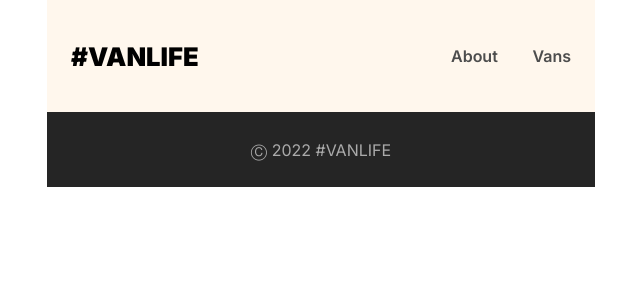
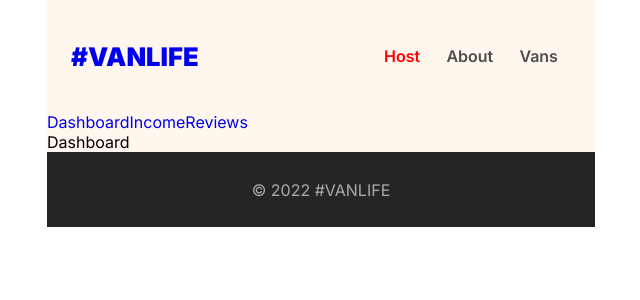
Before and after one commit to djzib0/van_life-full-stack-app-frontend, a React (Create React App) app: page /host in a window 1280 px wide. Shown: the top 300 px of the page, without its empty margins (319-959 px from the left). Built offline with nearby package versions, Linux system fonts and the light colour scheme.

Commit message:
added nested Routes

```diff
--- a/src/App.css
+++ b/src/App.css
@@ -12,7 +12,6 @@ a,
 a:active,
 a:visited {
   text-decoration: none;
-  color: black;
 }
 
 
@@ -38,18 +37,25 @@ a:visited {
 .navbar__links {
   display: flex;
   font-size: 1em;
+  width: 200px;
   justify-content: space-between;
   font-weight: 600;
-  width: 120px;
+  /* width: 120px; */
 }
 
-.navbar__router__link {
+.navbar__router__link,
+.navbar__router__link--active {
   color: #4D4D4D;
+  margin: 0 auto;
 }
 
 .navbar__router__link:hover {
   text-decoration: underline;
   opacity: 50%;
+}
+
+.navbar__router__link--active {
+  color: red;
 }
 
 .footer {
@@ -132,6 +138,7 @@ a:visited {
 .vans-type-filter__container {
   display: flex;
   justify-content: space-between;
+  margin-bottom: 1.5rem;
 }
 
 .vans__data__container {
--- a/src/App.js
+++ b/src/App.js
@@ -2,20 +2,31 @@ import './App.css';
 import Home from './components/Home';
 import About from './components/About';
 import { Routes, Route, Link } from 'react-router-dom';
-import Navbar from './components/Navbar';
 import Footer from './components/Footer';
-import Vans from './components/Vans';
+import Vans from './components/Vans/Vans';
+import VanDetails from './components/Vans/VanDetails';
+import Layout from './components/Layout';
+import Dashboard from './components/Host/Dashboard';
+import Income from './components/Host/Income';
+import Reviews from './components/Host/Reviews';
+import HostLayout from './components/HostLayout';
 
 function App() {
   return (
     <div className='container'>
-      <Navbar />
       <Routes>
-        <Route path='/' element={<Home />} />
-        <Route path='/about' element={<About />} />
-        <Route path='/vans' element={<Vans />} />
+        <Route element={<Layout />}>
+          <Route index element={<Home />} />
+          <Route path='about' element={<About />} />
+          <Route path='vans' element={<Vans />} />
+          <Route path='vans/:id' element={<VanDetails />} />
+          <Route path='host' element={<HostLayout />}>
+            <Route index element={<Dashboard />} />
+            <Route path='income' element={<Income />} />
+            <Route path='reviews' element={<Reviews />} />
+          </Route>
+        </Route>
       </Routes>
-      <Footer />
     </div>
   );
 }
--- a/src/components/Footer.js
+++ b/src/components/Footer.js
@@ -3,7 +3,7 @@ import React from 'react'
 export default function Footer() {
   return (
     <footer className='container footer'>
-       Ⓒ 2022 #VANLIFE
+       &#169; 2022 #VANLIFE
     </footer>
   )
 }
--- /dev/null
+++ b/src/components/Host/Dashboard.js
@@ -0,0 +1,10 @@
+import React from 'react'
+import { Link, Outlet } from 'react-router-dom'
+
+export default function Dashboard() {
+  return (
+    <div>
+      Dashboard
+    </div>
+  )
+}
--- /dev/null
+++ b/src/components/Host/Income.js
@@ -0,0 +1,7 @@
+import React from 'react'
+
+export default function Income() {
+  return (
+    <div>Income</div>
+  )
+}
--- /dev/null
+++ b/src/components/Host/Reviews.js
@@ -0,0 +1,7 @@
+import React from 'react'
+
+export default function Reviews() {
+  return (
+    <div>Reviews</div>
+  )
+}
--- /dev/null
+++ b/src/components/HostLayout.js
@@ -0,0 +1,16 @@
+import React from 'react'
+import { Outlet, Link } from 'react-router-dom'
+import Dashboard from './Host/Dashboard'
+
+export default function HostLayout() {
+  return (
+    <div>
+      <nav>
+        <Link to='/host'>Dashboard</Link>
+        <Link to='/host/income'>Income</Link>
+        <Link to='/host/reviews'>Reviews</Link>
+      </nav>
+      <Outlet />
+    </div>
+  )
+}
--- /dev/null
+++ b/src/components/Layout.js
@@ -0,0 +1,17 @@
+import React from 'react';
+import { Outlet } from 'react-router-dom';
+import Navbar from './Navbar'
+import Footer from './Footer';
+
+export default function Layout() {
+
+  return (
+    <div>
+      <Navbar />
+      <main>
+        <Outlet />
+      </main>
+      <Footer />
+    </div>
+  )
+}
--- a/src/components/Navbar.js
+++ b/src/components/Navbar.js
@@ -1,5 +1,5 @@
 import React from 'react'
-import { Link } from 'react-router-dom'
+import { Link, NavLink } from 'react-router-dom'
 
 export default function Navbar() {
   return (
@@ -8,10 +8,16 @@ export default function Navbar() {
           <Link to="/">#VANLIFE</Link>
         </div>
         <div className='navbar__links'>
-          <Link className='navbar__router__link' to="/about">About</Link>
-          <Link className='navbar__router__link' to="/vans">Vans</Link>
+          <NavLink
+            className={(isActive) => isActive ? 'navbar__router__link--active' : 'navbar__router__link'}
+            to="/host">Host</NavLink>
+          <NavLink
+          className={({isActive}) => isActive ? 'navbar__router__link--active' : 'navbar__router__link'}
+          to="/about">About</NavLink>
+          <NavLink
+          className={({isActive}) => isActive ? 'navbar__router__link--active' : 'navbar__router__link'}
+          to="/vans">Vans</NavLink>
         </div>
-
     </nav>
   )
 }
--- /dev/null
+++ b/src/components/Vans/VanDetails.js
@@ -0,0 +1,22 @@
+import React, { useEffect, useState } from 'react'
+import { useParams } from 'react-router-dom'
+
+export default function VanDetails() {
+
+  const params = useParams()
+
+  const [vanDetails, setVanDetails] = useState([])
+
+  useEffect(() => {
+    async function getVanData() {
+      fetch(`../data/vans/${params.id}`)
+      .then(res => res.json())
+      .then(data => setVanDetails(data))
+    }
+    getVanData()
+  }, [])
+
+  return (
+    <div>Van - {vanDetails.name} details</div>
+  )
+}
--- a/src/components/Van.js
+++ b/src/components/Vans/VanTile.js
@@ -1,19 +1,24 @@
 import React from 'react';
-import firstLetterToUpperCase from '../utils/firstLetterToUpperCase';
+import firstLetterToUpperCase from '../../utils/firstLetterToUpperCase';
+import { Link } from 'react-router-dom';
 
 
-export default function Van({children}) {
-  const {name, imageUrl, type, price} = children
+export default function VanTile({children}) {
+  const {id, name, imageUrl, type, price} = children
 
 
   return (
-    <div className='van__container'>
+    <Link to={`../vans/${id}`}
+      className='van__container'
+      aria-label={`View detailf for ${name}, prices at $${price}
+      per day`}
+      >
       <div className='van-image__container'>
-        <img src={imageUrl} alt='van' className="image"/>
+        <img src={imageUrl} alt={`image of ${name} van`} className="image"/>
       </div>
       <div className='van-description__container'>
         <div className='van-description__container--left'>
-          <h3 className='van-name'>{name}</h3>
+          <p className='van-name'>{name}</p>
           <div className={`van-tag__container--${type}`}>
             {firstLetterToUpperCase(type)}
           </div>
@@ -23,6 +28,6 @@ export default function Van({children}) {
           <h5 className='van-price__header--bottom'>/day</h5>
         </div>
       </div>
-    </div>
+    </Link>
   )
 }
--- a/src/components/Vans.js
+++ b/src/components/Vans/Vans.js
@@ -1,6 +1,9 @@
 import React, { useEffect, useState } from 'react'
-import Van from './Van';
-import Button from './Button/Button';
+import VaTile from './VanTile';
+import Button from '../Button/Button';
+import { Link } from 'react-router-dom';
+import VanTile from './VanTile';
+
 
 export default function Vans() {
 
@@ -20,9 +23,9 @@ export default function Vans() {
 
   const vansArr = vanData.length > 0 ? vanData.map(van => {
     return (
-      <Van key={`van${van.id}`}>
-        {van}
-      </Van>)
+      <VanTile key={`van${van.id}`}>
+          {van}
+      </VanTile>)
   })
   :<div>There is no data</div>
 
```
